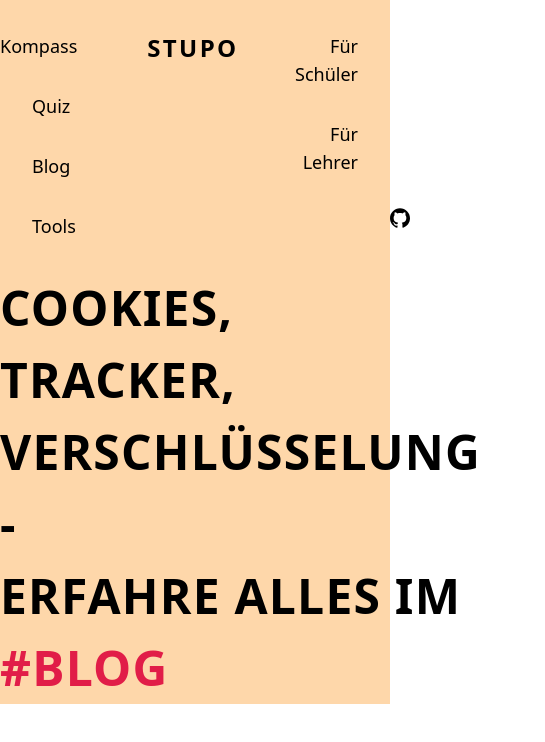
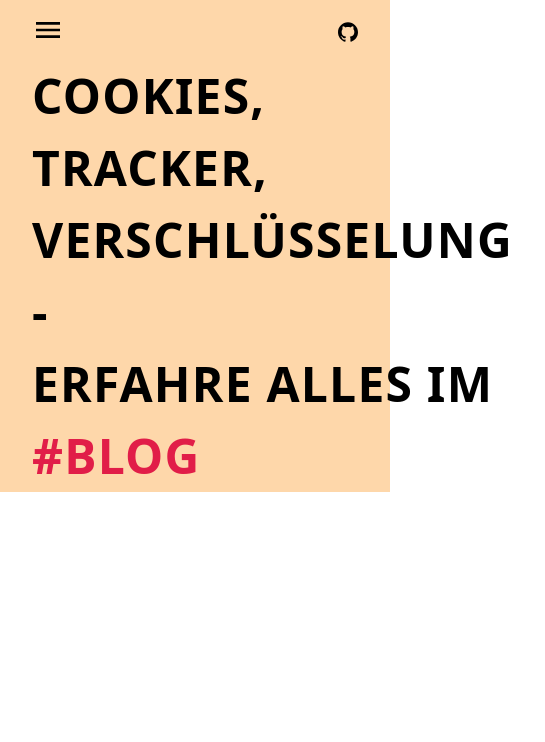
Before and after one commit to jembach/stupo-web-main, a Next.js app: page /blog in a window 390 px wide. Shown: the top 742 px of the page, 545 px wide, since content can reach past the window. Built offline with nearby package versions, Linux system fonts and the light colour scheme.

Commit message:
feat: add responsive navigation

```diff
--- a/src/components/Header.tsx
+++ b/src/components/Header.tsx
@@ -3,18 +3,18 @@ import Navigation from './Navigation';
 
 function Header({
   children,
-  className,
+  theme,
   img,
   alt,
 }: {
-  className: string;
+  theme: string;
   img: string;
   alt: string;
   children: JSX.Element;
 }): JSX.Element {
   return (
-    <div className={`w-screen ${className}`}>
-      <Navigation />
+    <div className={`w-screen bg-${theme}-200`}>
+      <Navigation theme={theme} />
       <div className="flex justify-between container mx-auto pt-16">
         <div className="flex-1 flex items-center -mt-16 pr-8">{children}</div>
         <div className="w-1/2 flex items-end">
--- a/src/components/Navigation.tsx
+++ b/src/components/Navigation.tsx
@@ -1,4 +1,4 @@
-import React from 'react';
+import React, { useState } from 'react';
 import Link from 'next/link';
 
 const NavigationButton = React.memo(
@@ -17,7 +17,7 @@ const NavigationButton = React.memo(
       <a
         href={href}
         title={title}
-        className={`text-lg inline-block px-8 py-4 first:pl-0 last:pr-0 font-light active:underline hover:underline ${
+        className={`text-lg inline-block px-4 py-2 first:pl-0 last:pr-0 font-light hover:underline ${
           className || ''
         }`}
       >
@@ -27,10 +27,42 @@ const NavigationButton = React.memo(
   )
 );
 
-function Navigation(): JSX.Element {
+const NavigationButtonMobile = React.memo(
+  ({ title, href, theme }: { title: string; href: string; theme: string }) => (
+    <Link href={href}>
+      <a
+        href={href}
+        title={title}
+        className={`text-lg inline-block px-8 py-4 hover:text-white hover:bg-${theme}-400 font-medium `}
+      >
+        {title}
+      </a>
+    </Link>
+  )
+);
+
+const GithubIcon = () => (
+  <svg
+    role="img"
+    viewBox="0 0 24 24"
+    xmlns="http://www.w3.org/2000/svg"
+    className="inline-block h-5 w-5"
+  >
+    <title>GitHub icon</title>
+    <path d="M12 .297c-6.63 0-12 5.373-12 12 0 5.303 3.438 9.8 8.205 11.385.6.113.82-.258.82-.577 0-.285-.01-1.04-.015-2.04-3.338.724-4.042-1.61-4.042-1.61C4.422 18.07 3.633 17.7 3.633 17.7c-1.087-.744.084-.729.084-.729 1.205.084 1.838 1.236 1.838 1.236 1.07 1.835 2.809 1.305 3.495.998.108-.776.417-1.305.76-1.605-2.665-.3-5.466-1.332-5.466-5.93 0-1.31.465-2.38 1.235-3.22-.135-.303-.54-1.523.105-3.176 0 0 1.005-.322 3.3 1.23.96-.267 1.98-.399 3-.405 1.02.006 2.04.138 3 .405 2.28-1.552 3.285-1.23 3.285-1.23.645 1.653.24 2.873.12 3.176.765.84 1.23 1.91 1.23 3.22 0 4.61-2.805 5.625-5.475 5.92.42.36.81 1.096.81 2.22 0 1.606-.015 2.896-.015 3.286 0 .315.21.69.825.57C20.565 22.092 24 17.592 24 12.297c0-6.627-5.373-12-12-12" />
+  </svg>
+);
+
+function Navigation({ theme }: { theme: string }): JSX.Element {
+  const [menuOpen, setMenuOpen] = useState(false);
+
+  function toggleMenuOpen() {
+    setMenuOpen(!menuOpen);
+  }
+
   return (
-    <div className="w-full overflow-hidden">
-      <nav className="flex mx-auto container justify-between top-0 py-4">
+    <nav className="w-full overflow-hidden">
+      <div className="hidden md:flex mx-auto container justify-between items-center top-0 py-2">
         <div className="text-left">
           <NavigationButton href="/compass" title="Kompass" />
           <NavigationButton href="/quiz" title="Quiz" />
@@ -46,19 +78,40 @@ function Navigation(): JSX.Element {
           <NavigationButton href="/pupils" title="Für Schüler" />
           <NavigationButton href="/teachers" title="Für Lehrer" />
           <NavigationButton href="https://github.com/jembach/stupo-web-main" title="GitHub">
+            <GithubIcon />
+          </NavigationButton>
+        </div>
+      </div>
+      <div className="flex md:hidden mx-auto container justify-between items-center top-0 py-2">
+        <button type="button">
           <svg
             role="img"
+            xmlns="http://www.w3.org/2000/svg"
             viewBox="0 0 24 24"
-              xmlns="http://www.w3.org/2000/svg"
-              className="absolute h-5 w-5"
+            className="h-8 w-8"
+            onClick={toggleMenuOpen}
           >
-              <title>GitHub icon</title>
-              <path d="M12 .297c-6.63 0-12 5.373-12 12 0 5.303 3.438 9.8 8.205 11.385.6.113.82-.258.82-.577 0-.285-.01-1.04-.015-2.04-3.338.724-4.042-1.61-4.042-1.61C4.422 18.07 3.633 17.7 3.633 17.7c-1.087-.744.084-.729.084-.729 1.205.084 1.838 1.236 1.838 1.236 1.07 1.835 2.809 1.305 3.495.998.108-.776.417-1.305.76-1.605-2.665-.3-5.466-1.332-5.466-5.93 0-1.31.465-2.38 1.235-3.22-.135-.303-.54-1.523.105-3.176 0 0 1.005-.322 3.3 1.23.96-.267 1.98-.399 3-.405 1.02.006 2.04.138 3 .405 2.28-1.552 3.285-1.23 3.285-1.23.645 1.653.24 2.873.12 3.176.765.84 1.23 1.91 1.23 3.22 0 4.61-2.805 5.625-5.475 5.92.42.36.81 1.096.81 2.22 0 1.606-.015 2.896-.015 3.286 0 .315.21.69.825.57C20.565 22.092 24 17.592 24 12.297c0-6.627-5.373-12-12-12" />
+            <title>Menu</title>
+            <path d="M3 18h18v-2H3v2zm0-5h18v-2H3v2zm0-7v2h18V6H3z" />
           </svg>
+        </button>
+        <NavigationButton href="https://github.com/jembach/stupo-web-main" title="GitHub">
+          <GithubIcon />
         </NavigationButton>
       </div>
+      <div className={`absolute ${menuOpen ? 'block' : 'hidden'} md:hidden w-screen`}>
+        <div className="container mx-auto">
+          <div className="flex flex-col bg-white rounded-xl shadow-xl overflow-hidden">
+            <NavigationButtonMobile href="/compass" title="Kompass" theme={theme} />
+            <NavigationButtonMobile href="/quiz" title="Quiz" theme={theme} />
+            <NavigationButtonMobile href="/blog" title="Blog" theme={theme} />
+            <NavigationButtonMobile href="/tools" title="Tools" theme={theme} />
+            <NavigationButtonMobile href="/pupils" title="Für Schüler" theme={theme} />
+            <NavigationButtonMobile href="/teachers" title="Für Lehrer" theme={theme} />
+          </div>
+        </div>
+      </div>
     </nav>
-    </div>
   );
 }
 
--- a/src/pages/blog.tsx
+++ b/src/pages/blog.tsx
@@ -6,7 +6,7 @@ import { Page } from '../types';
 
 const Blog: Page<any> = () => (
   <div>
-    <Header className="bg-stupo-blog-200" img="/images/headers/blog.svg" alt="">
+    <Header theme="stupo-blog" img="/images/headers/blog.svg" alt="">
       <HeaderTitle>
         <span>
           Cookies, Tracker, Verschlüsselung -
--- a/src/pages/compass.tsx
+++ b/src/pages/compass.tsx
@@ -6,7 +6,7 @@ import { Page } from '../types';
 
 const Compass: Page<any> = () => (
   <div>
-    <Header className="bg-stupo-compass-200" img="/images/headers/compass.svg" alt="">
+    <Header theme="stupo-compass" img="/images/headers/compass.svg" alt="">
       <HeaderTitle>
         <span>Den richtigen weg gehen mit dem digitalen</span>
         <span className="text-stupo-compass-complement-600"> #Kompass</span>
--- a/src/pages/index.tsx
+++ b/src/pages/index.tsx
@@ -6,7 +6,7 @@ import { Page } from '../types';
 
 const Home: Page<any> = () => (
   <div>
-    <Header className="bg-stupo-main-200" img="/images/headers/main.svg" alt="">
+    <Header theme="stupo-main" img="/images/headers/main.svg" alt="">
       <HeaderTitle>
         <span>Die Platform für digitale Medien</span>
         <span className="text-stupo-main-complement-600"> #Stupo</span>
--- a/src/pages/pupils.tsx
+++ b/src/pages/pupils.tsx
@@ -6,7 +6,7 @@ import { Page } from '../types';
 
 const Pupils: Page<any> = () => (
   <div>
-    <Header className="bg-stupo-pupil-200" img="/images/headers/pupils.svg" alt="">
+    <Header theme="stupo-pupil" img="/images/headers/pupils.svg" alt="">
       <HeaderTitle>
         <span>Du willst noch mehr erfahren als</span>
         <span className="text-stupo-pupil-complement-600"> #Schüler</span>
--- a/src/pages/quiz.tsx
+++ b/src/pages/quiz.tsx
@@ -7,7 +7,7 @@ import { Page } from '../types';
 
 const Quiz: Page<any> = () => (
   <div>
-    <Header className="bg-stupo-quiz-200" img="/images/headers/quiz.svg" alt="">
+    <Header theme="stupo-quiz" img="/images/headers/quiz.svg" alt="">
       <HeaderTitle>
         <span>
           Du Weist alles - <br />
--- a/src/pages/teachers.tsx
+++ b/src/pages/teachers.tsx
@@ -6,7 +6,7 @@ import { Page } from '../types';
 
 const Teachers: Page<any> = () => (
   <div>
-    <Header className="bg-stupo-teacher-200" img="/images/headers/teachers.svg" alt="">
+    <Header theme="stupo-teacher" img="/images/headers/teachers.svg" alt="">
       <HeaderTitle>
         <span>Stupo im Unterricht einsetzen als</span>
         <span className="text-stupo-teacher-complement-600"> #Lehrer</span>
--- a/src/pages/tools.tsx
+++ b/src/pages/tools.tsx
@@ -6,7 +6,7 @@ import { Page } from '../types';
 
 const Tools: Page<any> = () => (
   <div>
-    <Header className="bg-stupo-tools-200" img="/images/headers/tools.svg" alt="">
+    <Header theme="stupo-tools" img="/images/headers/tools.svg" alt="">
       <HeaderTitle>
         <span>
           Was passiert wenn ich?
--- a/tailwind.config.js
+++ b/tailwind.config.js
@@ -5,6 +5,9 @@ module.exports = {
   purge: ['./src/components/**/*.{js,ts,jsx,tsx}', './src/pages/**/*.{js,ts,jsx,tsx}'],
   darkMode: 'media',
   theme: {
+    container: {
+      padding: { DEFAULT: '2rem', md: '1rem' },
+    },
     colors: {
       white: '#fff',
       textColor: '#080539',
```
Lines whose indentation alone changed are shown as unchanged.
